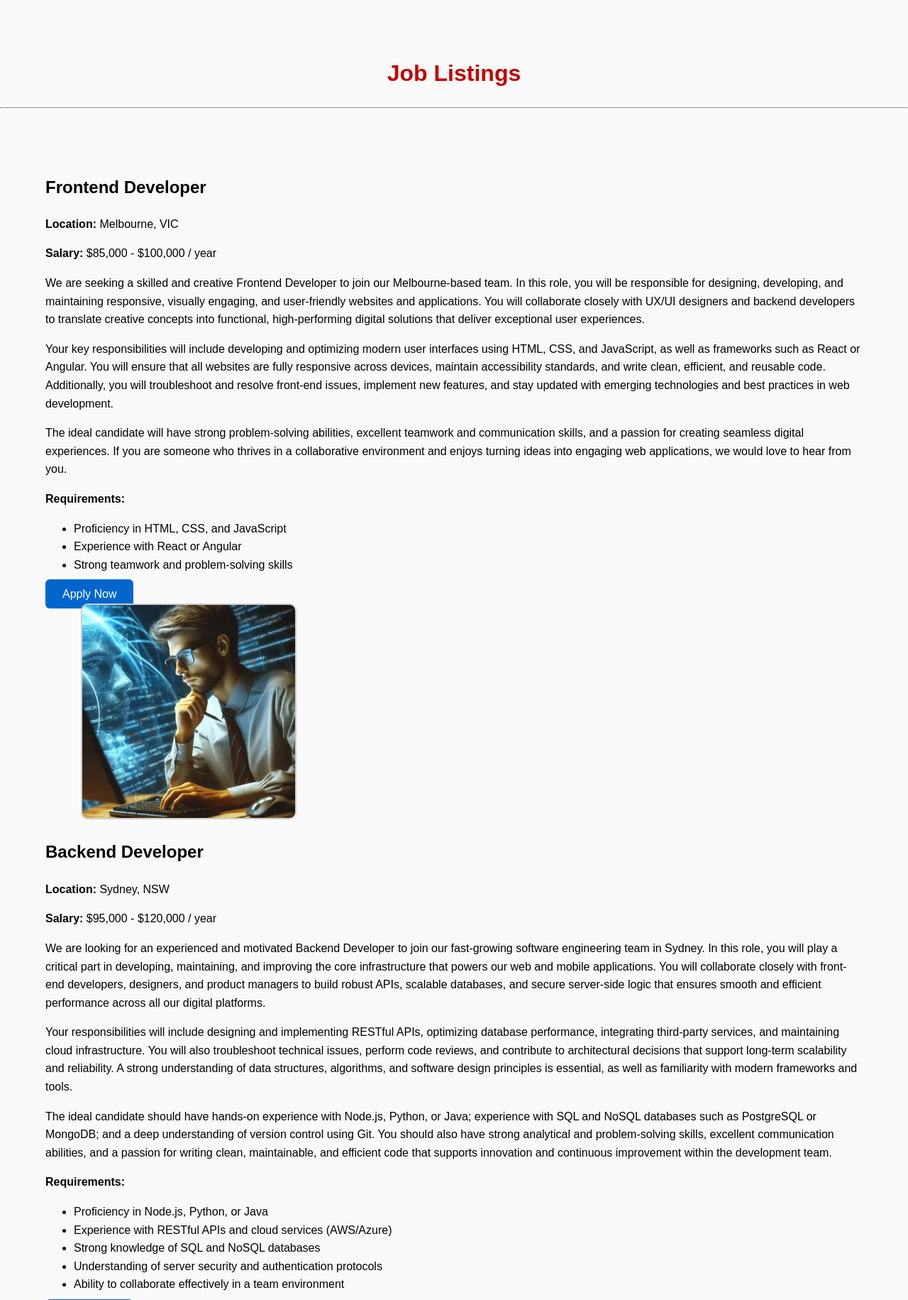
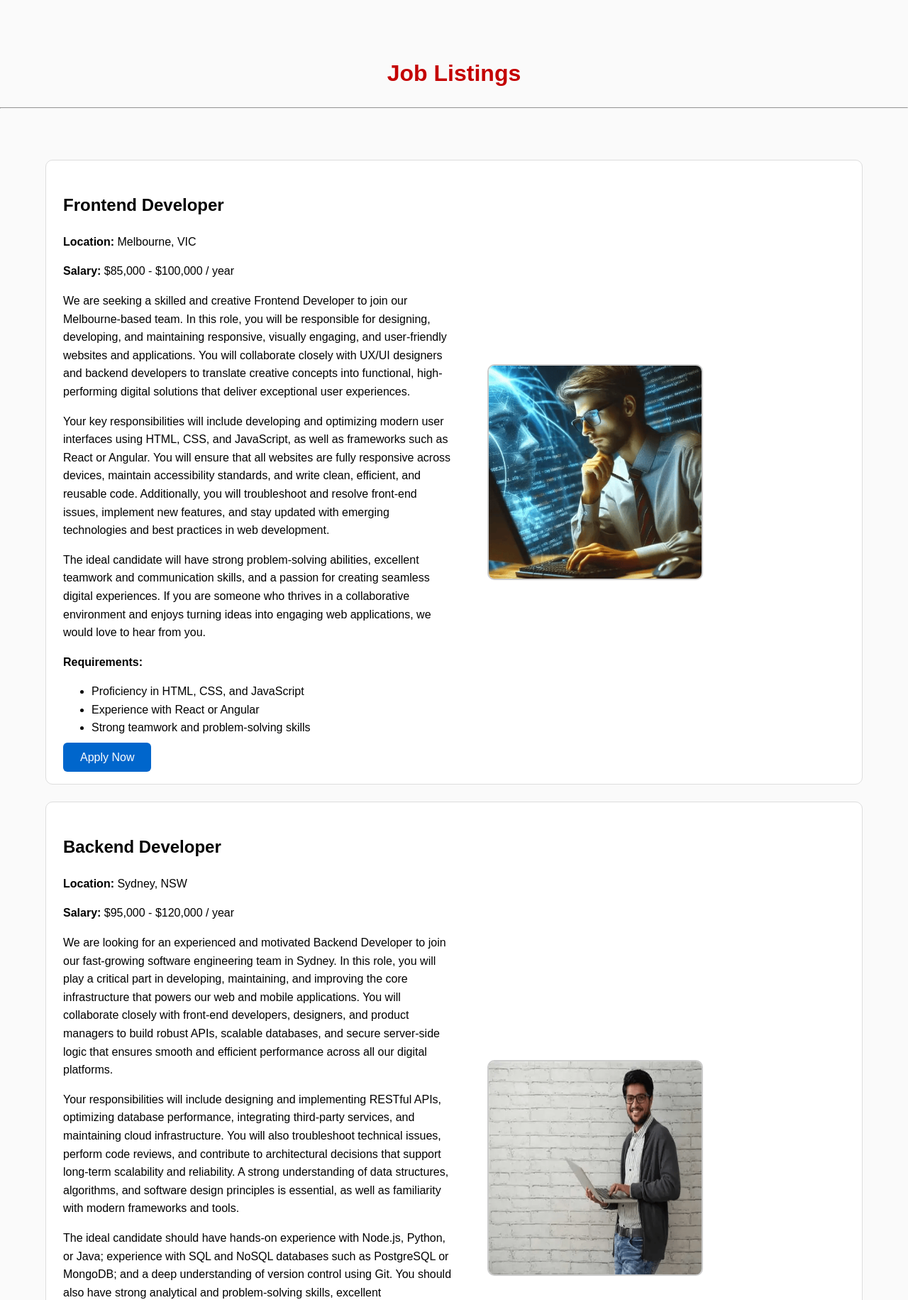
Before and after one commit to 106215431/COS10026-Project-Part-2, a PHP site: page /project1/jobs.html in a window 1280 px wide. Shown: the part 62-1893 px from the top of the page at 71% size. Run offline with PHP 8.4, Linux system fonts and the light colour scheme.

Commit message:
CSS updates

```diff
--- a/styles/styles.css
+++ b/styles/styles.css
@@ -192,7 +192,6 @@ justify-content: center;
   display: flex;
   justify-content: center;
 }
-<<<<<<< HEAD
 .job-card {
   display: flex;
   align-items: center;
@@ -241,11 +240,6 @@ a {
   color: white;
   text-decoration: none;
 }
-
-a:hover {
-  text-decoration: underline;
-}
-=======
 .members-interests{
   justify-content: center;
 }
@@ -380,4 +374,3 @@ hr{
   border: 2px solid darkgoldenrod ;
   border-top: 2px solid darkgoldenrod;
 }
->>>>>>> b2c7423d331652c399413fec8f6d32f05e3101f3
```
